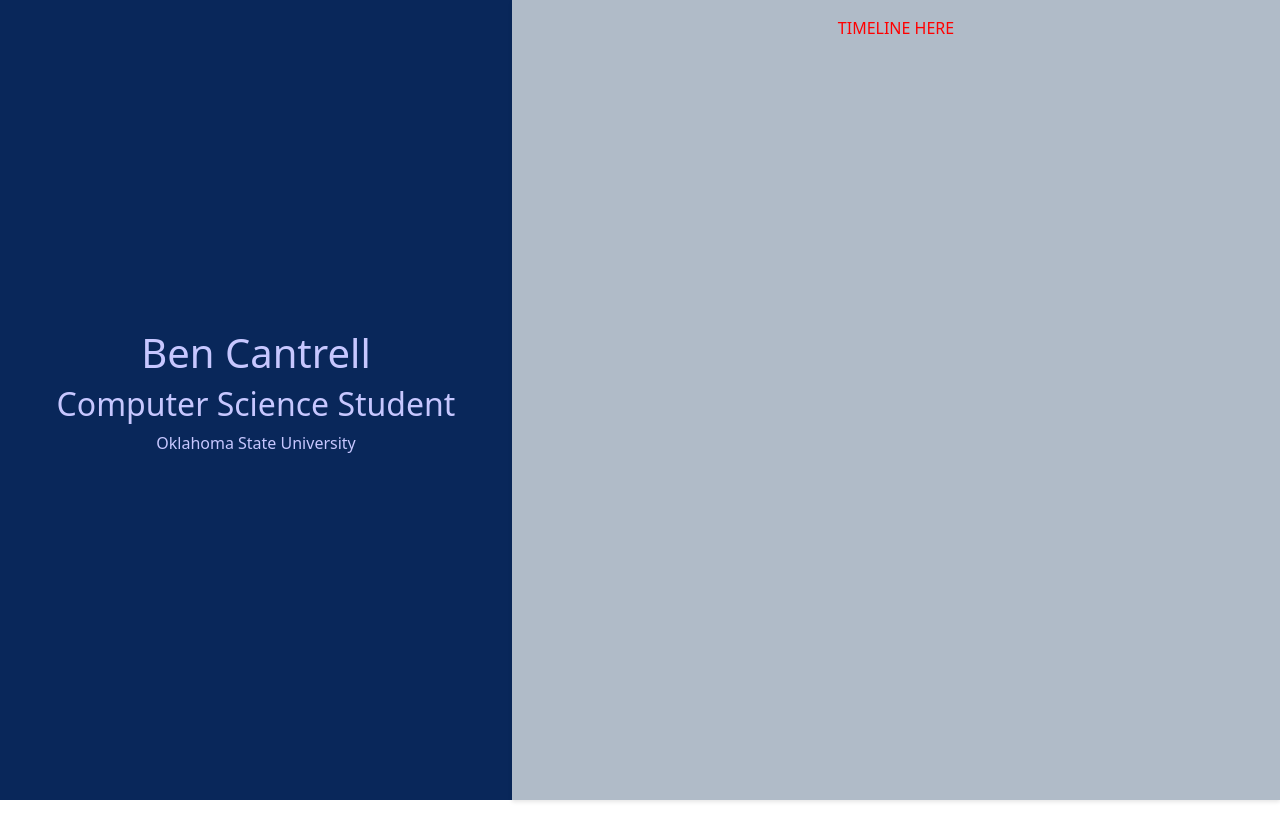
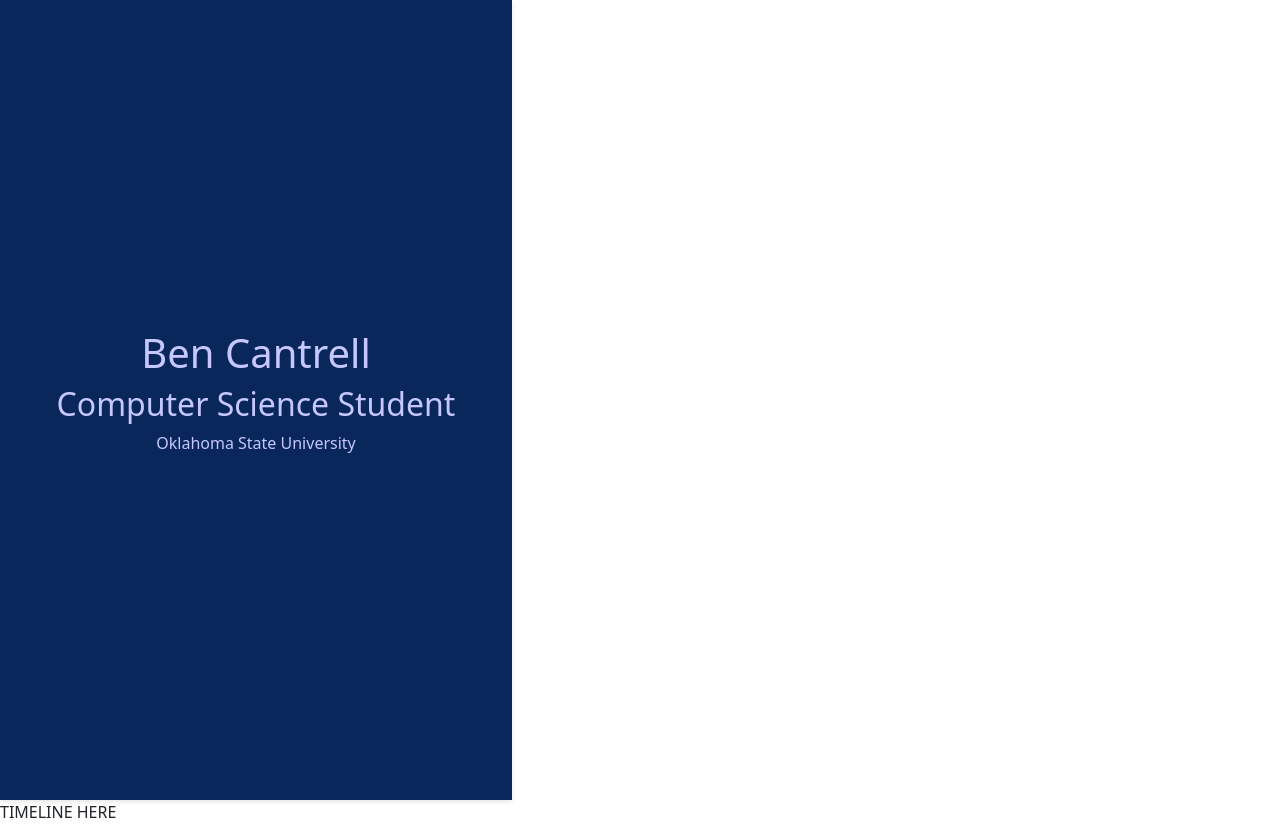
Before and after one commit to bencantrell3/Portfolio-Resume-Website, a React (Create React App) app: page / in a window 1280 px wide. Before the commit the page ends 800 px from the top, so only its background shows below. Built offline with nearby package versions, Linux system fonts and the light colour scheme.

Commit message:
changed names, figured out shapes

```diff
--- a/src/components/Name.css
+++ b/src/components/Name.css
@@ -1,4 +1,4 @@
-alpha {
+title {
     display: flex;
     flex-direction: column;
     justify-content: center;
@@ -15,7 +15,7 @@
 
 }
 
-rfg1 {
+rightBlock {
     position: fixed;
     display: flex;
     flex-direction: column;
@@ -32,3 +32,14 @@
     text-align: center;
     box-shadow: 0 2px 4px rgba(0, 0, 0, 0.1);
 }
+
+circle{
+    width: 100vw;                /* Set the width of the circle */
+    height: 100vh;               /* Set the height of the circle */
+    background-color: blue;      /* Set the background color of the circle */
+    /*border-radius: 50%;          /* Make the element round */
+    position: absolute;          /* Use absolute positioning */
+    top: 50%;                    /* Center vertically */
+    right: 0;                    /* Position it at the right edge */
+    transform: translateY(-50%);
+}
--- a/src/components/Name.js
+++ b/src/components/Name.js
@@ -3,15 +3,14 @@
 function Name() {
   return (
     <>
-
-      <alpha>
+      <title>
         <h1>Ben Cantrell</h1>
         <h2>Computer Science Student</h2>
         <p>Oklahoma State University</p>
-        </alpha>
-      <rfg1>
-        TIMELINE HERE
-      </rfg1>
+      </title>
+      <rightBox>TIMELINE HERE</rightBox>
+
+
     </>
   );
 }
```
Also changed, not shown: src/App.js (+5 -6 lines).
